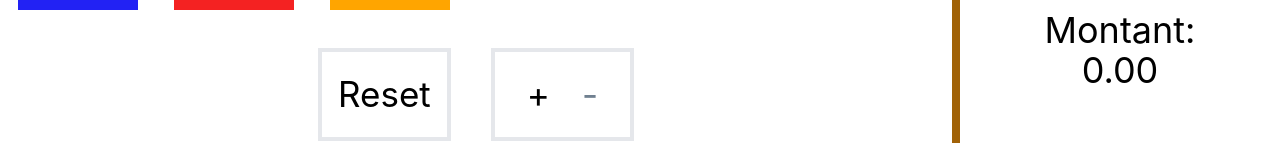
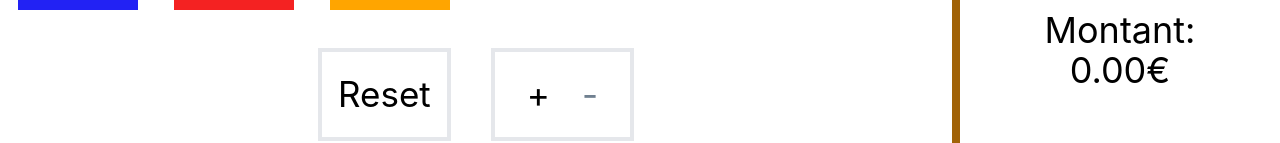
Before and after one commit to worming004/bar-accueil, a React (Create React App) app in the folder src/web/: page / in a window 1280 px wide. Shown: the part 440-583 px from the top of the page. Built offline with nearby package versions, Linux system fonts and the light colour scheme.

Commit message:
add euro symbol

```diff
--- a/src/web/src/features/counter/outputs/OutputPage.tsx
+++ b/src/web/src/features/counter/outputs/OutputPage.tsx
@@ -54,6 +54,6 @@ function TokenPresentation(props: TokenWithCount) {
 function AmountPresentation(props: { amount: number }) {
     return (<>
         <h1 className='text-4xl'>Montant:</h1>
-        <span className='text-4xl'>{props.amount.toFixed(2)}</span>
+        <span className='text-4xl'>{props.amount.toFixed(2)}€</span>
     </>)
 }
```
